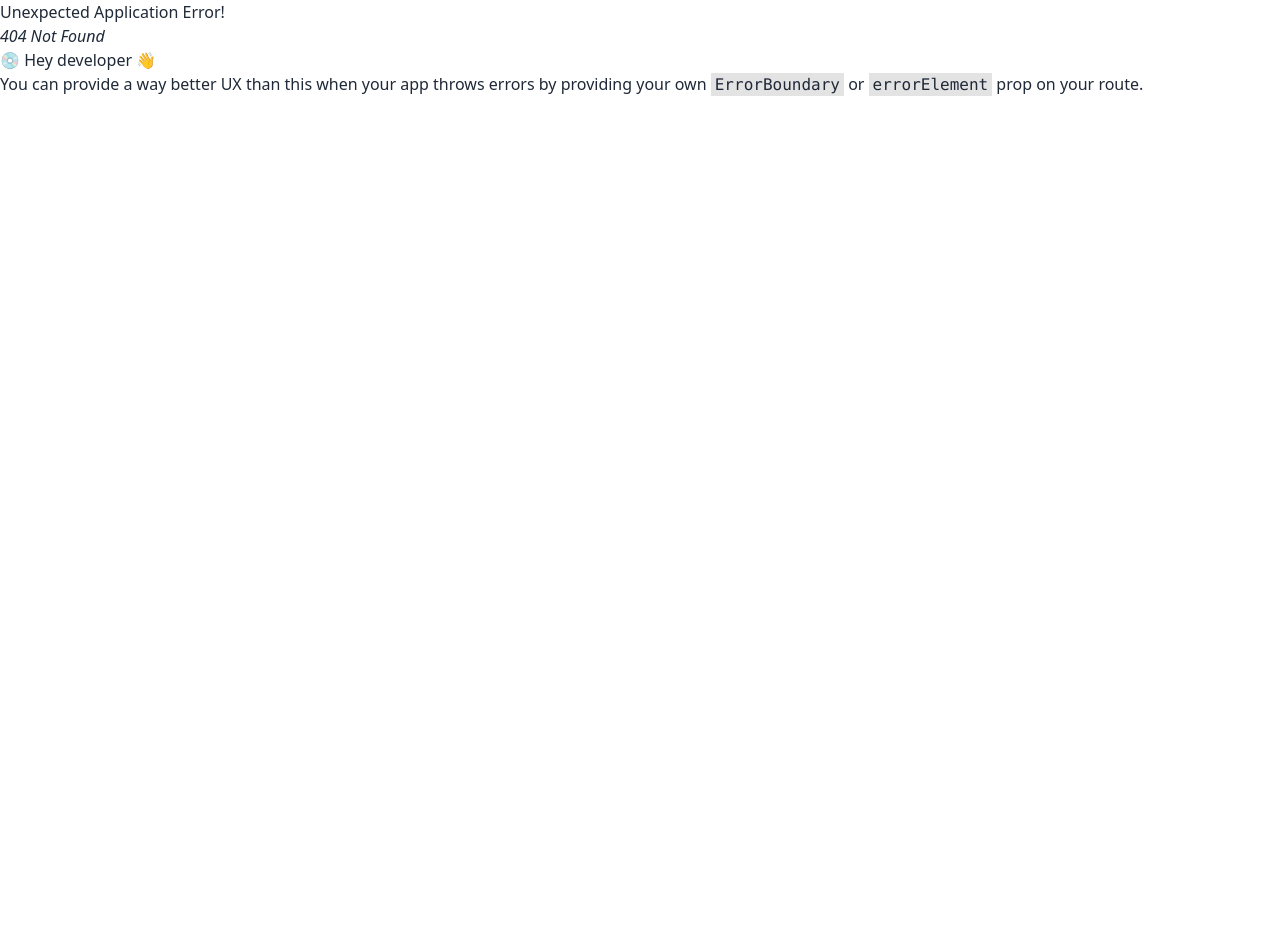
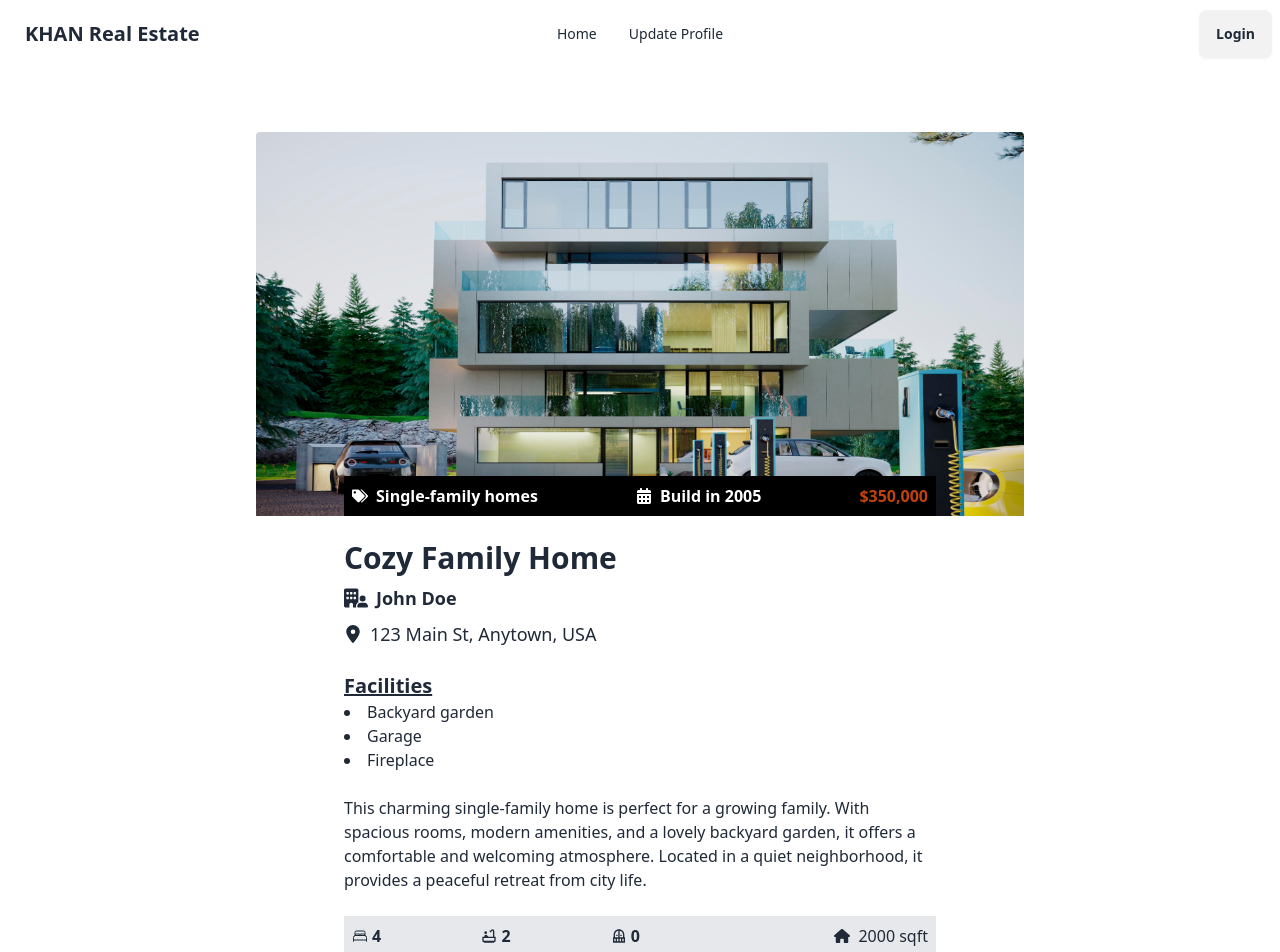
Before and after one commit to TASHDIK-29/Khan-Real-Estate-a9, a React (Vite) app: page /detail/1 in a window 1280 px wide. Before the commit this address had no page. Shown: the top 952 px of the page. Before the commit the page ends 800 px from the top, so only its background shows below. Built offline with nearby package versions, Linux system fonts and the light colour scheme.

Commit message:
view property section complete

```diff
--- a/public/data.json
+++ b/public/data.json
@@ -4,107 +4,170 @@
       "image": "https://example.com/house1.jpg",
       "estate_title": "Cozy Family Home",
       "segment_name": "Single-family homes",
-      "description": "Charming single-family home with spacious rooms, modern amenities, and a lovely backyard garden.",
+      "description": "This charming single-family home is perfect for a growing family. With spacious rooms, modern amenities, and a lovely backyard garden, it offers a comfortable and welcoming atmosphere. Located in a quiet neighborhood, it provides a peaceful retreat from city life.",
       "price": "$350,000",
       "status": "sale",
       "area": "2000 sqft",
       "location": "123 Main St, Anytown, USA",
-      "facilities": ["Backyard garden", "Garage", "Fireplace"]
+      "facilities": ["Backyard garden", "Garage", "Fireplace"],
+      "interior": {
+        "bedrooms": 4,
+        "bathrooms": 2,
+        "balcony": 0
+      },
+      "owner": "John Doe",
+      "building_year": 2005
     },
     {
       "id": 2,
       "image": "https://example.com/townhouse1.jpg",
       "estate_title": "Modern Townhouse",
       "segment_name": "Townhouses",
-      "description": "Contemporary townhouse with sleek design, open floor plan, and rooftop terrace perfect for entertaining.",
+      "description": "Experience contemporary urban living in this modern townhouse. Featuring sleek design, an open floor plan, and a rooftop terrace perfect for entertaining, it offers a stylish and comfortable lifestyle. Located in a vibrant neighborhood, it's close to shops, restaurants, and entertainment.",
       "price": "$450,000",
       "status": "sale",
       "area": "1800 sqft",
       "location": "456 Oak Ave, Anycity, USA",
-      "facilities": ["Rooftop terrace", "Modern kitchen", "Walk-in closets"]
+      "facilities": ["Rooftop terrace", "Modern kitchen", "Walk-in closets"],
+      "interior": {
+        "bedrooms": 3,
+        "bathrooms": 3,
+        "balcony": 1
+      },
+      "owner": "Jane Smith",
+      "building_year": 2010
     },
     {
       "id": 3,
       "image": "https://example.com/apartment1.jpg",
       "estate_title": "Luxury Apartment",
       "segment_name": "Apartments",
-      "description": "Luxurious apartment in a high-rise building with stunning city views, resort-style amenities, and concierge services.",
+      "description": "Indulge in luxurious city living in this high-rise apartment. With stunning city views, resort-style amenities, and concierge services, it offers the ultimate urban lifestyle. Located in the heart of downtown, it's close to shopping, dining, and entertainment.",
       "price": "$2,500/month",
       "status": "rent",
       "area": "1500 sqft",
       "location": "789 Elm St, Anycity, USA",
-      "facilities": ["Swimming pool", "Fitness center", "24/7 security"]
+      "facilities": ["Swimming pool", "Fitness center", "24/7 security"],
+      "interior": {
+        "bedrooms": 2,
+        "bathrooms": 2,
+        "balcony": 1
+      },
+      "owner": "Emily Johnson",
+      "building_year": 2015
     },
     {
       "id": 4,
       "image": "https://example.com/student_housing1.jpg",
-      "estate_title": "Student Housing",
+      "estate_title": "Student Housing ",
       "segment_name": "Student housing",
-      "description": "Convenient student housing near campus with furnished apartments, study lounges, and recreational facilities.",
+      "description": "Experience convenient student living in this modern apartment complex. With furnished apartments, study lounges, and recreational facilities, it offers a comfortable and supportive environment for academic success. Located near campus, it provides easy access to classes and campus amenities.",
       "price": "$800/month",
       "status": "rent",
       "area": "1200 sqft",
       "location": "101 College Ave, Anytown, USA",
-      "facilities": ["Study lounges", "Fitness center", "Game room"]
+      "facilities": ["Study lounges", "Fitness center", "Game room"],
+      "interior": {
+        "bedrooms": 1,
+        "bathrooms": 1,
+        "balcony": 0
+      },
+      "owner": "Student Housing Inc.",
+      "building_year": 2018
     },
     {
       "id": 5,
       "image": "https://example.com/senior_living1.jpg",
-      "estate_title": "Senior Living Community",
+      "estate_title": "Senior Living Community ",
       "segment_name": "Senior living communities",
-      "description": "Senior living community offering independent living, assisted living, and memory care services in a tranquil setting.",
+      "description": "Discover a vibrant senior living community offering independent living, assisted living, and memory care services. Set in a tranquil environment with lush greenery and walking paths, it promotes an active and fulfilling lifestyle for seniors. Our dedicated staff provides personalized care and support, ensuring residents feel at home.",
       "price": "$3,500/month",
       "status": "rent",
       "area": "1600 sqft",
       "location": "321 Maple St, Anycity, USA",
-      "facilities": ["On-site dining", "Wellness center", "Outdoor walking paths"]
+      "facilities": ["On-site dining", "Wellness center", "Outdoor walking paths"],
+      "interior": {
+        "bedrooms": 1,
+        "bathrooms": 1,
+        "balcony": 1
+      },
+      "owner": "Senior Living Associates",
+      "building_year": 2012
     },
     {
       "id": 6,
       "image": "https://example.com/vacation_rental1.jpg",
       "estate_title": "Beachfront Vacation Rental",
       "segment_name": "Vacation rentals",
-      "description": "Beachfront vacation rental with panoramic ocean views, private beach access, and spacious outdoor living areas.",
+      "description": "Escape to paradise with this beachfront vacation rental. Enjoy panoramic ocean views, private beach access, and spacious outdoor living areas. Perfect for a family getaway or romantic retreat, it offers the ultimate beach experience.",
       "price": "$300/night",
       "status": "rent",
       "area": "2200 sqft",
       "location": "555 Beach Blvd, Anybeach, USA",
-      "facilities": ["Private beach access", "Outdoor grill", "Deck with ocean views"]
+      "facilities": ["Private beach access", "Outdoor grill", "Deck with ocean views"],
+      "interior": {
+        "bedrooms": 3,
+        "bathrooms": 2,
+        "balcony": 1
+      },
+      "owner": "Beachfront Rentals LLC",
+      "building_year": 2008
     },
     {
       "id": 7,
       "image": "https://example.com/house2.jpg",
       "estate_title": "Family Retreat",
       "segment_name": "Single-family homes",
-      "description": "Inviting family home nestled in a quiet neighborhood with a large backyard, perfect for outdoor gatherings.",
+      "description": "Escape the hustle and bustle of city life with this inviting family retreat. Nestled in a quiet neighborhood, it offers a large backyard, perfect for outdoor gatherings. With spacious rooms and a deck for relaxing, it's the ideal place to call home.",
       "price": "$400,000",
       "status": "sale",
       "area": "2500 sqft",
       "location": "246 Pine St, Anycity, USA",
-      "facilities": ["Large backyard", "Deck", "Fire pit"]
+      "facilities": ["Large backyard", "Deck", "Fire pit"],
+      "interior": {
+        "bedrooms": 5,
+        "bathrooms": 3,
+        "balcony": 0
+      },
+      "owner": "The Smith Family Trust",
+      "building_year": 1998
     },
     {
       "id": 8,
       "image": "https://example.com/townhouse2.jpg",
       "estate_title": "Historic Townhouse",
       "segment_name": "Townhouses",
-      "description": "Historic townhouse with original architectural features, elegant interiors, and a charming courtyard.",
+      "description": "Step back in time with this historic townhouse. Featuring original architectural features, elegant interiors, and a charming courtyard, it exudes classic charm and sophistication. Located in a prestigious neighborhood, it offers a timeless elegance.",
       "price": "$600,000",
       "status": "sale",
       "area": "2200 sqft",
       "location": "789 Vine St, Anycity, USA",
-      "facilities": ["Courtyard", "Original woodwork", "Formal gardens"]
+      "facilities": ["Courtyard", "Original woodwork", "Formal gardens"],
+      "interior": {
+        "bedrooms": 4,
+        "bathrooms": 2,
+        "balcony": 1
+      },
+      "owner": "Historic Homes LLC",
+      "building_year": 1920
     },
     {
       "id": 9,
       "image": "https://example.com/apartment2.jpg",
-      "estate_title": "Downtown Loft",
+      "estate_title": "Downtown Loft ",
       "segment_name": "Apartments",
-      "description": "Spacious downtown loft with industrial-chic design, exposed brick walls, and skyline views.",
+      "description": "Experience urban living at its finest in this spacious downtown loft. With industrial-chic design, exposed brick walls, and skyline views, it offers a trendy and stylish lifestyle. Located in the heart of the city, it's surrounded by dining, shopping, and entertainment options.",
       "price": "$3,000/month",
       "status": "rent",
       "area": "1800 sqft",
       "location": "123 Broadway, Anycity, USA",
-      "facilities": ["Open-concept layout", "Loft-style bedroom", "Exposed ductwork"]
+      "facilities": ["Open-concept layout", "Loft-style bedroom", "Exposed ductwork"],
+      "interior": {
+        "bedrooms": 2,
+        "bathrooms": 2,
+        "balcony": 0
+      },
+      "owner": "City Lofts Management",
+      "building_year": 2017
     }
   ]
--- a/src/components/card/Card.jsx
+++ b/src/components/card/Card.jsx
@@ -2,10 +2,11 @@ import img from '../../assets/slider1.jpg'
 import { FaLocationDot } from "react-icons/fa6";
 import { FaTags } from "react-icons/fa";
 import { FaHouse } from "react-icons/fa6";
+import { Link } from 'react-router-dom';
 
 
 const Card = ({ item }) => {
-    console.log(item)
+    // console.log(item)
     const { facilities, location, area, status, price, description, segment_name, estate_title, image, id } = item;
     return (
         <div className="rounded-md shadow-md flex flex-col">
@@ -17,11 +18,11 @@ const Card = ({ item }) => {
             <div className='flex justify-between p-2 bg-black text-white font-bold'>
                 <h1 className='flex gap-2 items-center'><FaTags />{segment_name}</h1>
                 <h5 className='flex gap-2 items-center'><FaHouse />{area}</h5>
-                <h3>{price}</h3>
+                <h3 className='text-orange-700'>{price}</h3>
             </div>
             <div className="flex flex-col justify-between p-6 space-y-8 flex-grow">
                 <div className="space-y-2">
-                    <h2 className="text-3xl font-semibold tracking-wide">{estate_title}</h2>
+                    <h2 className="text-2xl font-semibold tracking-wide">{estate_title}</h2>
                     <h3 className='text-green-600 flex gap-2 justify-center items-center text-xl'><FaLocationDot /> {location}</h3>
                     <div>
                         <h1 className='text-xl text-start font-bold underline'>Facilities</h1>
@@ -31,12 +32,12 @@ const Card = ({ item }) => {
                             }
                         </div>
                     </div>
-                    <p className="dark:text-gray-800">{description}</p>
+                    <p className="dark:text-gray-800 text-start">{description.length >20 && description.slice(0,70)}....</p>
                 </div>
 
             </div>
             <div className='p-6'>
-                <button type="button" className="flex items-center justify-center w-full p-3 font-semibold tracking-wide rounded-md bg-green-600 text-white font-bold">View Property</button>
+                <Link to = {`/detail/${id}`} className="flex items-center justify-center w-full p-3 tracking-wide rounded-md bg-green-600 text-white font-bold">View Property</Link>
             </div>
         </div>
     );
--- a/src/main.jsx
+++ b/src/main.jsx
@@ -8,6 +8,7 @@ import {
 } from "react-router-dom";
 import MainLayout from './pages/layout/MainLayout';
 import Home from './pages/home/Home';
+import DetailCard from './pages/details/DetailCard';
 
 
 const router = createBrowserRouter([
@@ -19,7 +20,12 @@ const router = createBrowserRouter([
         path: '/',
         element: <Home></Home>,
         loader: () => fetch('/data.json')
-      }
+      },
+      {
+        path: '/detail/:id',
+        element: <DetailCard></DetailCard>,
+        loader: () => fetch('/data.json')
+      },
     ]
   },
 ]);
--- /dev/null
+++ b/src/pages/details/DetailCard.jsx
@@ -0,0 +1,71 @@
+import { useParams, useLoaderData } from 'react-router-dom';
+import img from '../../assets/slider1.jpg'
+import { FaLocationDot } from "react-icons/fa6";
+import { FaTags } from "react-icons/fa";
+import { FaHouse } from "react-icons/fa6";
+import { IoBedOutline } from "react-icons/io5";
+import { MdOutlineBathtub } from "react-icons/md";
+import { MdBalcony } from "react-icons/md";
+import { FaBuildingUser } from "react-icons/fa6";
+import { FaCalendarAlt } from "react-icons/fa";
+
+
+const DetailCard = () => {
+
+    const { id } = useParams();
+    const data = useLoaderData();
+
+    // console.log(typeof id, data)
+
+    const item = data.find(d => d.id === parseInt(id));
+    console.log(item);
+
+
+    const { facilities, location, area, status, price, description, segment_name, estate_title, image, building_year, owner, interior } = item;
+
+
+    return (
+        <div className="p-5 mx-auto sm:p-10 md:p-16 dark:bg-gray-100 dark:text-gray-800">
+            <div className="flex flex-col max-w-3xl mx-auto overflow-hidden rounded">
+                <img src={img} alt="" className="w-full h-60 sm:h-96 dark:bg-gray-500" />
+                <div className="p-6 pb-12 m-4 mx-auto -mt-16 space-y-6 lg:max-w-2xl sm:px-10 sm:mx-12 lg:rounded-md dark:bg-gray-50">
+                    <div className='flex justify-between p-2 bg-black text-white font-bold'>
+                        <h1 className='flex gap-2 items-center'><FaTags />{segment_name}</h1>
+                        <h5 className='flex gap-2 items-center'><FaCalendarAlt />Build in {building_year}</h5>
+                        <h3 className='text-orange-700'>{price}</h3>
+                    </div>
+                    <div className="space-y-2">
+                        <a rel="noopener noreferrer" href="#" className="inline-block text-2xl font-semibold sm:text-3xl">{estate_title}</a>
+                        <h5 className='flex gap-2 items-center text-lg font-semibold'><FaBuildingUser className='text-2xl' />{owner}</h5>
+                        <p className="text-lg dark:text-gray-600 flex gap-2 items-center"><FaLocationDot />
+                            <a rel="noopener noreferrer" href="#" className="text-lg hover:underline">{location}</a>
+                        </p>
+                    </div>
+                    <div>
+                        <h1 className='text-xl text-start font-bold underline'>Facilities</h1>
+                        <div className='text-start'>
+                            {
+                                facilities.map(i => <li key={i}>{i}</li>)
+                            }
+                        </div>
+                    </div>
+                    <div className="dark:text-gray-800">
+                        <p>{description}</p>
+                    </div>
+                    <div className='flex justify-between bg-gray-400/25 p-2'>
+                        <div className='flex justify-between w-1/2'>
+                            <h1 className='flex gap-1 items-center text-base font-semibold'><IoBedOutline />{interior.bedrooms}</h1>
+                            <h1 className='flex gap-1 items-center text-base font-semibold'><MdOutlineBathtub />{interior.bathrooms}</h1>
+                            <h1 className='flex gap-1 items-center text-base font-semibold'><MdBalcony />{interior.balcony}</h1>
+                        </div>
+                        <div>
+                            <h5 className='flex gap-2 items-center'><FaHouse />{area}</h5>
+                        </div>
+                    </div>
+                </div>
+            </div>
+        </div>
+    );
+};
+
+export default DetailCard;
```
